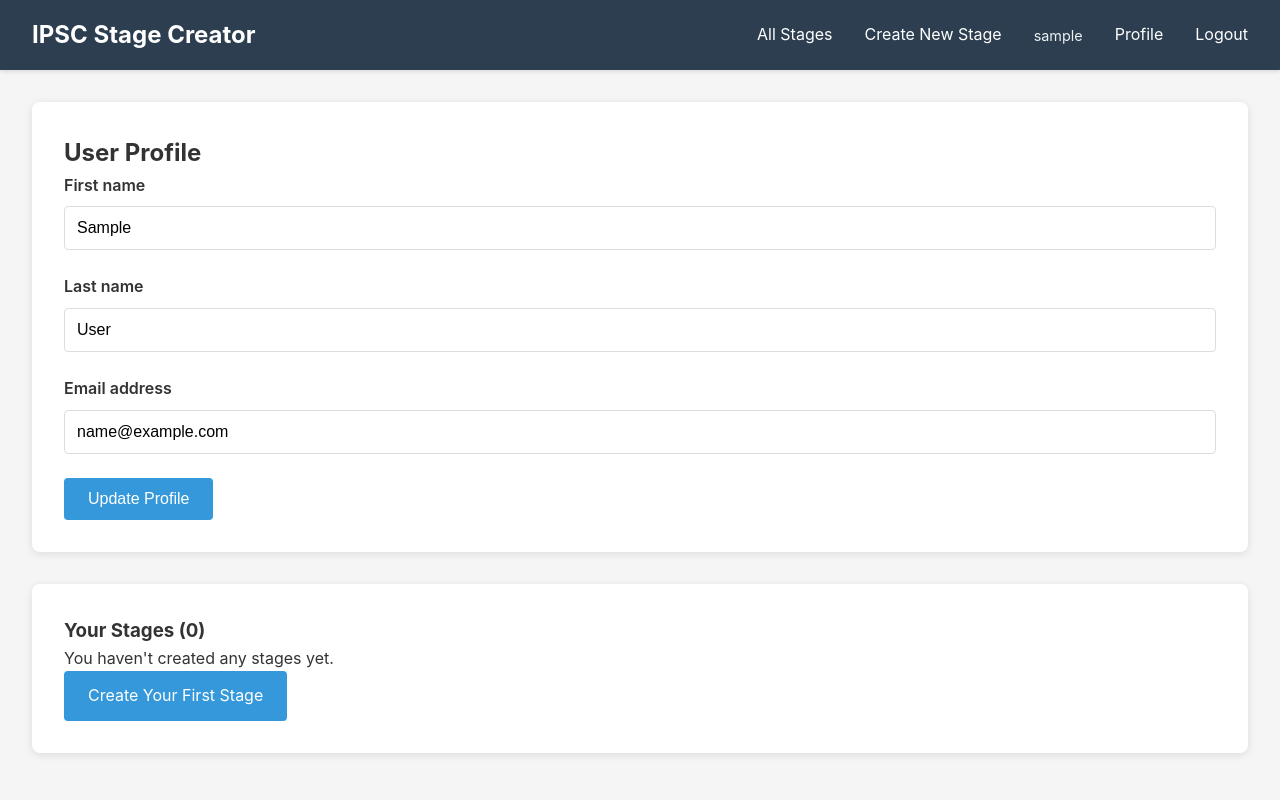
After one commit to Hikari/stage-creator, a Django app: page /stages/profile/ in a window 1280 px wide. The commit adds this page. Run offline with Django 5.2, Linux system fonts and the light colour scheme; the visitor is signed in with stand-in values (Sample User, id 1); data that the repository does not hold is empty.

Commit message:
Add user authentication and management system
This commit implements a complete user authentication and stage privacy system.

Features added:
- User registration with email validation
- Login/logout functionality with custom forms
- User profile pages showing all user stages
- Public/private stage visibility control (is_public field)
- Permission checks for viewing/editing private stages
- Stage list filtering (users see public stages + their own private stages)
- User association with stages (created_by field)

New components:
- CustomUserCreationForm with email field
- CustomAuthenticationForm with styled fields
- UserProfileForm for profile editing
- Registration, login, and profile templates
- Authentication URLs (register, login, logout, profile)

UI improvements:
- Updated navbar with user info and auth links
- Login/logout/register links for anonymous users
- Username display for authenticated users
- Profile link for stage management
- Public/private checkbox on stage creation form

Database changes:
- Added is_public boolean field to Stage model (default: True)
- Migration 0002_stage_is_public created and applied

Security:
- Permission checks prevent unauthorized access to private stages
- @login_required decorator for profile view
- Redirect to login page for protected views
- Django authentication settings configured

Admin updates:
- Added is_public to list_display and filters
- Added is_public to Stage fieldsets
- Enhanced stage visibility management

Documentation updated in DEVELOPMENT.md showing feature completion.
No code duplication - uses existing Stage and StageItem models.

```diff
--- a/config/settings.py
+++ b/config/settings.py
@@ -129,3 +129,8 @@ MEDIA_ROOT = BASE_DIR / "media"
 # https://docs.djangoproject.com/en/5.2/ref/settings/#default-auto-field
 
 DEFAULT_AUTO_FIELD = "django.db.models.BigAutoField"
+
+# Authentication settings
+LOGIN_URL = '/stages/login/'
+LOGIN_REDIRECT_URL = '/stages/'
+LOGOUT_REDIRECT_URL = '/stages/'
--- a/stages/admin.py
+++ b/stages/admin.py
@@ -10,15 +10,15 @@ class StageItemInline(admin.TabularInline):
 
 @admin.register(Stage)
 class StageAdmin(admin.ModelAdmin):
-    list_display = ['name', 'width', 'height', 'created_by', 'created_at', 'get_total_ammo_count']
-    list_filter = ['created_at', 'created_by']
+    list_display = ['name', 'width', 'height', 'is_public', 'created_by', 'created_at', 'get_total_ammo_count']
+    list_filter = ['created_at', 'created_by', 'is_public']
     search_fields = ['name', 'description']
     readonly_fields = ['created_at', 'updated_at', 'get_total_ammo_count', 'get_item_summary']
     inlines = [StageItemInline]
 
     fieldsets = (
         ('Basic Information', {
-            'fields': ('name', 'description', 'created_by')
+            'fields': ('name', 'description', 'created_by', 'is_public')
         }),
         ('Dimensions', {
             'fields': ('width', 'height')
--- /dev/null
+++ b/stages/forms.py
@@ -0,0 +1,37 @@
+from django import forms
+from django.contrib.auth.forms import UserCreationForm, AuthenticationForm
+from django.contrib.auth.models import User
+from .models import Stage
+
+
+class CustomUserCreationForm(UserCreationForm):
+    email = forms.EmailField(required=True, help_text='Required. Enter a valid email address.')
+
+    class Meta:
+        model = User
+        fields = ('username', 'email', 'password1', 'password2')
+
+    def __init__(self, *args, **kwargs):
+        super().__init__(*args, **kwargs)
+        # Add CSS classes for styling
+        for field_name in self.fields:
+            self.fields[field_name].widget.attrs['class'] = 'form-control'
+
+
+class CustomAuthenticationForm(AuthenticationForm):
+    def __init__(self, *args, **kwargs):
+        super().__init__(*args, **kwargs)
+        # Add CSS classes for styling
+        for field_name in self.fields:
+            self.fields[field_name].widget.attrs['class'] = 'form-control'
+
+
+class UserProfileForm(forms.ModelForm):
+    class Meta:
+        model = User
+        fields = ('first_name', 'last_name', 'email')
+        widgets = {
+            'first_name': forms.TextInput(attrs={'class': 'form-control'}),
+            'last_name': forms.TextInput(attrs={'class': 'form-control'}),
+            'email': forms.EmailInput(attrs={'class': 'form-control'}),
+        }
--- a/stages/models.py
+++ b/stages/models.py
@@ -24,6 +24,10 @@ class Stage(models.Model):
         related_name='stages',
         null=True,
         blank=True
+    )
+    is_public = models.BooleanField(
+        default=True,
+        help_text="Make this stage visible to all users"
     )
     created_at = models.DateTimeField(auto_now_add=True)
     updated_at = models.DateTimeField(auto_now=True)
--- a/stages/templates/stages/base.html
+++ b/stages/templates/stages/base.html
@@ -23,22 +23,34 @@
             color: white;
             padding: 1rem 2rem;
             box-shadow: 0 2px 4px rgba(0,0,0,0.1);
+            display: flex;
+            justify-content: space-between;
+            align-items: center;
         }
 
         .navbar h1 {
             font-size: 1.5rem;
-            display: inline-block;
+        }
+
+        .navbar-links {
+            display: flex;
+            gap: 2rem;
+            align-items: center;
         }
 
         .navbar a {
             color: white;
             text-decoration: none;
-            margin-left: 2rem;
             transition: opacity 0.2s;
         }
 
         .navbar a:hover {
             opacity: 0.8;
+        }
+
+        .navbar .user-info {
+            font-size: 0.9rem;
+            color: #ecf0f1;
         }
 
         .container {
@@ -217,8 +229,18 @@
 <body>
     <nav class="navbar">
         <h1>IPSC Stage Creator</h1>
-        <a href="{% url 'stage_list' %}">All Stages</a>
-        <a href="{% url 'stage_create' %}">Create New Stage</a>
+        <div class="navbar-links">
+            <a href="{% url 'stage_list' %}">All Stages</a>
+            <a href="{% url 'stage_create' %}">Create New Stage</a>
+            {% if user.is_authenticated %}
+                <span class="user-info">{{ user.username }}</span>
+                <a href="{% url 'user_profile' %}">Profile</a>
+                <a href="{% url 'logout' %}">Logout</a>
+            {% else %}
+                <a href="{% url 'login' %}">Login</a>
+                <a href="{% url 'register' %}">Register</a>
+            {% endif %}
+        </div>
     </nav>
 
     <div class="container">
--- /dev/null
+++ b/stages/templates/stages/profile.html
@@ -0,0 +1,51 @@
+{% extends "stages/base.html" %}
+
+{% block title %}Profile - IPSC Stage Creator{% endblock %}
+
+{% block content %}
+<div class="card">
+    <h2>User Profile</h2>
+    <form method="post">
+        {% csrf_token %}
+        {% for field in form %}
+            <div class="form-group">
+                <label for="{{ field.id_for_label }}">{{ field.label }}</label>
+                {{ field }}
+            </div>
+        {% endfor %}
+        <button type="submit" class="btn">Update Profile</button>
+    </form>
+</div>
+
+<div class="card">
+    <h3>Your Stages ({{ user_stages.count }})</h3>
+    {% if user_stages %}
+        <table>
+            <thead>
+                <tr>
+                    <th>Name</th>
+                    <th>Visibility</th>
+                    <th>Created</th>
+                    <th>Actions</th>
+                </tr>
+            </thead>
+            <tbody>
+                {% for stage in user_stages %}
+                <tr>
+                    <td>{{ stage.name }}</td>
+                    <td>{% if stage.is_public %}Public{% else %}Private{% endif %}</td>
+                    <td>{{ stage.created_at|date:"M d, Y" }}</td>
+                    <td>
+                        <a href="{% url 'stage_detail' stage.pk %}" class="btn" style="padding: 0.5rem 1rem; font-size: 0.85rem;">View</a>
+                        <a href="{% url 'stage_designer' stage.pk %}" class="btn btn-success" style="padding: 0.5rem 1rem; font-size: 0.85rem;">Edit</a>
+                    </td>
+                </tr>
+                {% endfor %}
+            </tbody>
+        </table>
+    {% else %}
+        <p>You haven't created any stages yet.</p>
+        <a href="{% url 'stage_create' %}" class="btn">Create Your First Stage</a>
+    {% endif %}
+</div>
+{% endblock %}
--- a/stages/urls.py
+++ b/stages/urls.py
@@ -2,7 +2,13 @@ from django.urls import path
 from . import views
 
 urlpatterns = [
-    # Web views
+    # Authentication
+    path('register/', views.user_register, name='register'),
+    path('login/', views.user_login, name='login'),
+    path('logout/', views.user_logout, name='logout'),
+    path('profile/', views.user_profile, name='user_profile'),
+
+    # Stage views
     path('', views.stage_list, name='stage_list'),
     path('create/', views.stage_create, name='stage_create'),
     path('<int:pk>/', views.stage_detail, name='stage_detail'),
--- a/stages/views.py
+++ b/stages/views.py
@@ -3,15 +3,27 @@ from django.http import JsonResponse
 from django.views.decorators.http import require_http_methods
 from django.views.decorators.csrf import csrf_exempt
 from django.contrib import messages
+from django.contrib.auth import login, logout, authenticate
+from django.contrib.auth.decorators import login_required
+from django.db.models import Q
 from .models import Stage, StageItem
+from .forms import CustomUserCreationForm, CustomAuthenticationForm, UserProfileForm
 import json
 
 
 def stage_list(request):
     """
-    Display list of all stages
+    Display list of all public stages and user's own stages
     """
-    stages = Stage.objects.all()
+    if request.user.is_authenticated:
+        # Show public stages and user's own stages (both public and private)
+        stages = Stage.objects.filter(
+            Q(is_public=True) | Q(created_by=request.user)
+        ).distinct()
+    else:
+        # Show only public stages for anonymous users
+        stages = Stage.objects.filter(is_public=True)
+
     return render(request, 'stages/stage_list.html', {'stages': stages})
 
 
@@ -20,6 +32,13 @@ def stage_detail(request, pk):
     Display stage details with all items
     """
     stage = get_object_or_404(Stage, pk=pk)
+
+    # Check if user has permission to view this stage
+    if not stage.is_public:
+        if not request.user.is_authenticated or stage.created_by != request.user:
+            messages.error(request, 'You do not have permission to view this private stage.')
+            return redirect('stage_list')
+
     items = stage.items.all()
     return render(request, 'stages/stage_detail.html', {
         'stage': stage,
@@ -38,12 +57,14 @@ def stage_create(request):
         description = request.POST.get('description', '')
         width = float(request.POST.get('width', 10))
         height = float(request.POST.get('height', 10))
+        is_public = request.POST.get('is_public') == 'on'
 
         stage = Stage.objects.create(
             name=name,
             description=description,
             width=width,
             height=height,
+            is_public=is_public,
             created_by=request.user if request.user.is_authenticated else None
         )
         messages.success(request, f'Stage "{stage.name}" created successfully!')
@@ -207,3 +228,81 @@ def api_get_items(request, stage_pk):
         })
     except Exception as e:
         return JsonResponse({'success': False, 'error': str(e)}, status=400)
+
+
+# Authentication Views
+
+def user_register(request):
+    """
+    User registration view
+    """
+    if request.user.is_authenticated:
+        return redirect('stage_list')
+
+    if request.method == 'POST':
+        form = CustomUserCreationForm(request.POST)
+        if form.is_valid():
+            user = form.save()
+            login(request, user)
+            messages.success(request, f'Welcome {user.username}! Your account has been created.')
+            return redirect('stage_list')
+    else:
+        form = CustomUserCreationForm()
+
+    return render(request, 'stages/register.html', {'form': form})
+
+
+def user_login(request):
+    """
+    User login view
+    """
+    if request.user.is_authenticated:
+        return redirect('stage_list')
+
+    if request.method == 'POST':
+        form = CustomAuthenticationForm(request, data=request.POST)
+        if form.is_valid():
+            username = form.cleaned_data.get('username')
+            password = form.cleaned_data.get('password')
+            user = authenticate(username=username, password=password)
+            if user is not None:
+                login(request, user)
+                messages.success(request, f'Welcome back, {username}!')
+                next_url = request.GET.get('next', 'stage_list')
+                return redirect(next_url)
+    else:
+        form = CustomAuthenticationForm()
+
+    return render(request, 'stages/login.html', {'form': form})
+
+
+def user_logout(request):
+    """
+    User logout view
+    """
+    logout(request)
+    messages.success(request, 'You have been logged out successfully.')
+    return redirect('stage_list')
+
+
+@login_required
+def user_profile(request):
+    """
+    User profile view
+    """
+    if request.method == 'POST':
+        form = UserProfileForm(request.POST, instance=request.user)
+        if form.is_valid():
+            form.save()
+            messages.success(request, 'Your profile has been updated successfully.')
+            return redirect('user_profile')
+    else:
+        form = UserProfileForm(instance=request.user)
+
+    # Get user's stages
+    user_stages = Stage.objects.filter(created_by=request.user)
+
+    return render(request, 'stages/profile.html', {
+        'form': form,
+        'user_stages': user_stages,
+    })
```
Also changed, not shown: DEVELOPMENT.md (+18 -10 lines), stages/templates/stages/login.html (added, +27 -0 lines), stages/templates/stages/register.html (added, +30 -0 lines), stages/templates/stages/stage_create.html (+7 -0 lines), stages/migrations/0002_stage_is_public.py (added).
